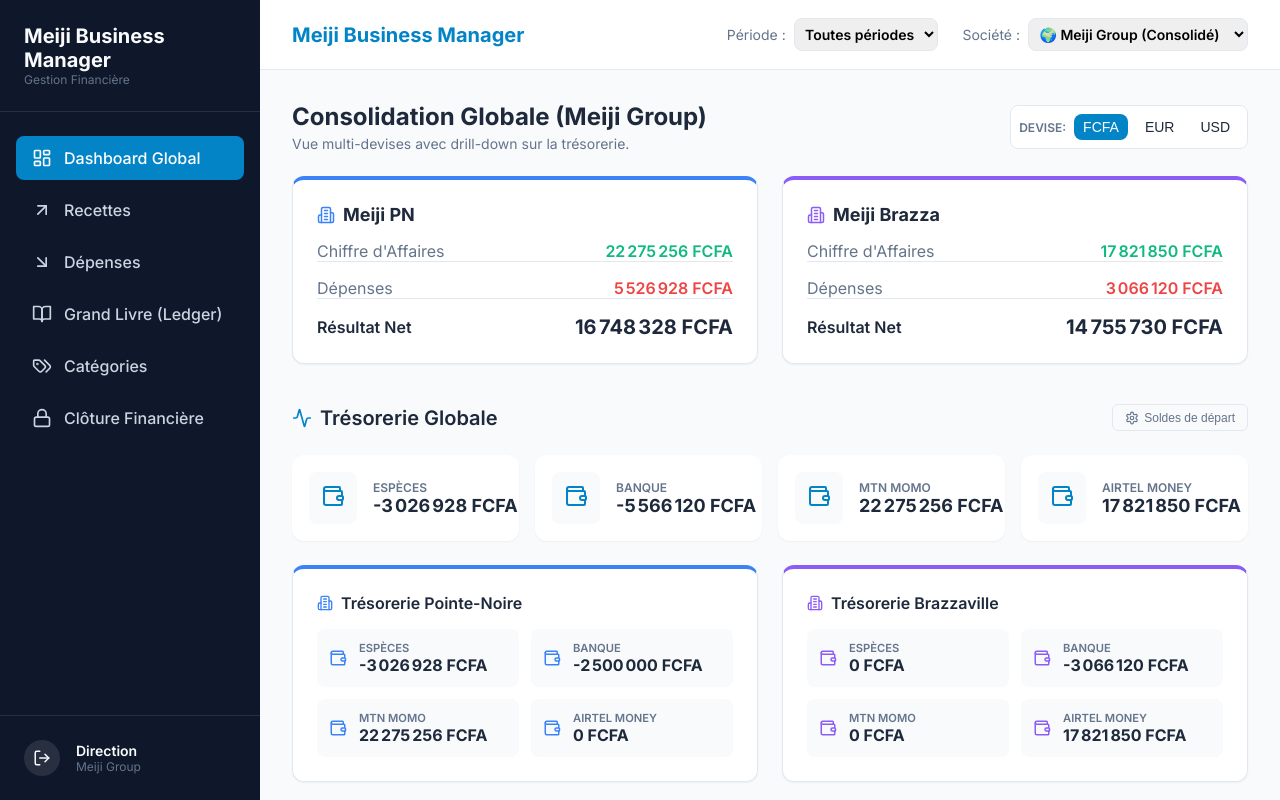
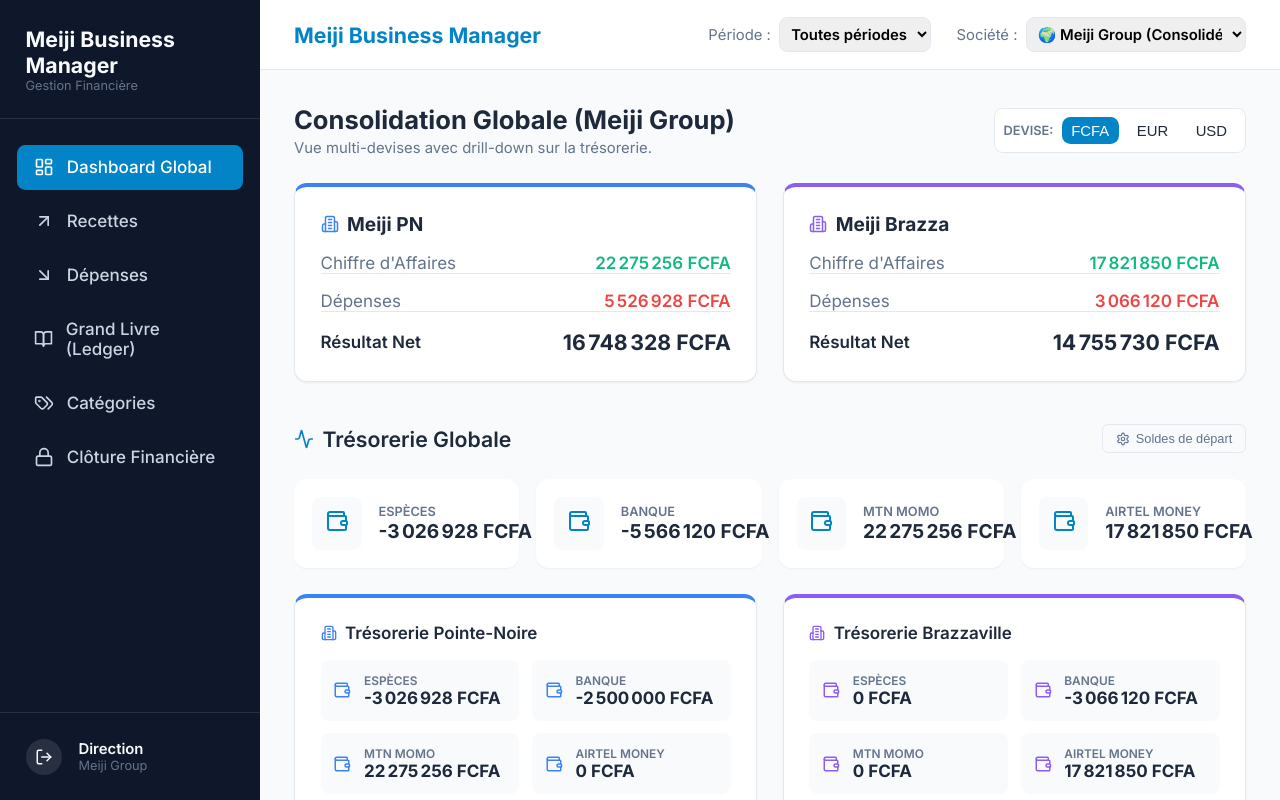
Before and after one commit to Ramikaze/Club-Prive, a React (Vite) app: page /#/dashboard in a window 1280 px wide. Built offline with nearby package versions, Linux system fonts and the light colour scheme.

Commit message:
Augmentation de la police d'écriture

```diff
--- a/src/index.css
+++ b/src/index.css
@@ -36,6 +36,10 @@
   box-sizing: border-box;
   margin: 0;
   padding: 0;
+}
+
+html {
+  font-size: 17px; /* Augmente légèrement la taille de base de toutes les polices */
 }
 
 body {
```
